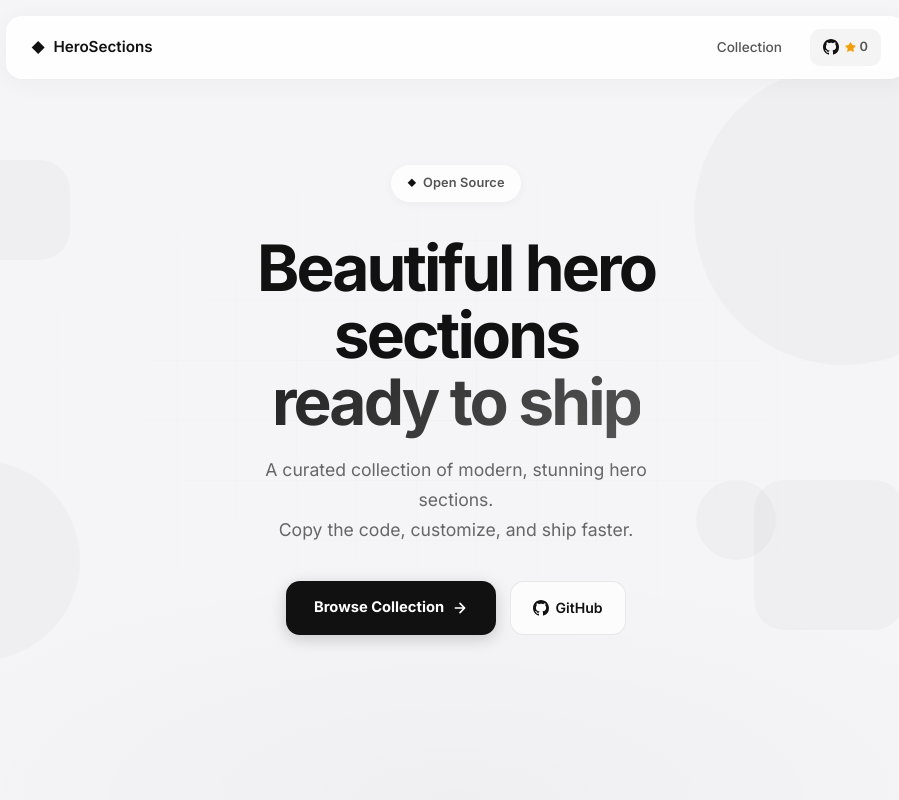
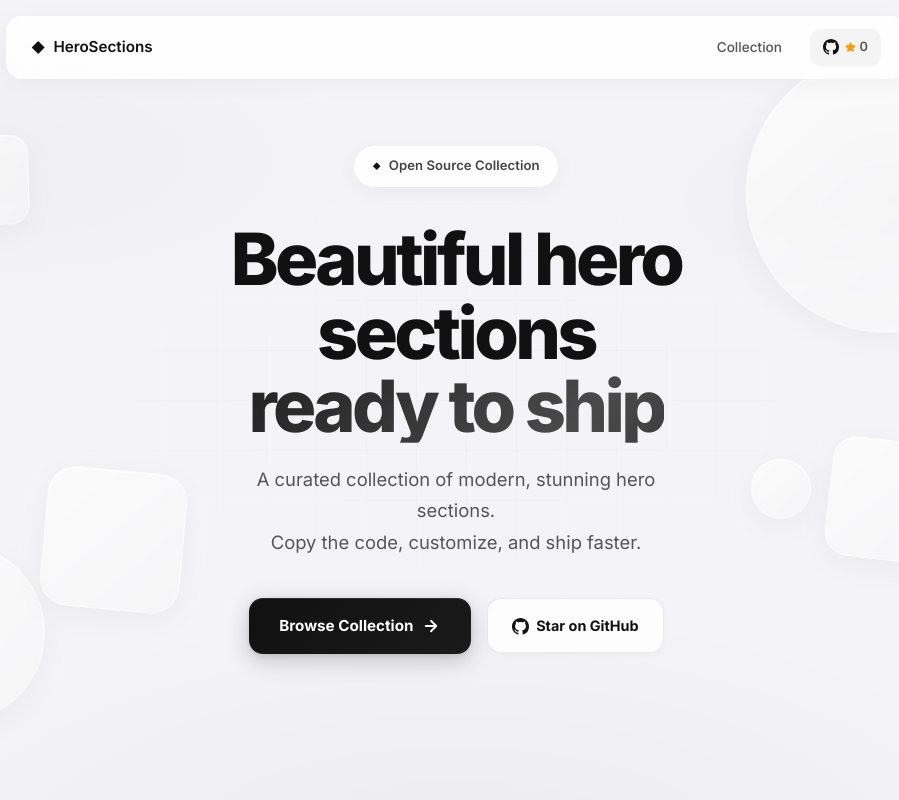
Before and after one commit to Leonxlnx/herosections, a Next.js app: page / in a window 1280 px wide. Shown: the top 800 px of the page, without its empty margins (184-1083 px from the left). Built offline with nearby package versions, Linux system fonts and the light colour scheme; no server answers.

Commit message:
Ultra premium hero - glassmorphism assets, shimmer title, staggered animations

```diff
--- a/app/components/Hero.module.css
+++ b/app/components/Hero.module.css
@@ -6,15 +6,19 @@
     justify-content: center;
     padding: clamp(1.5rem, 5vw, 3rem);
     overflow: hidden;
-    background: #f5f5f7;
+    background: #f4f4f6;
 }
 
-/* Subtle gradient */
-.bgGradient {
+/* ═══════════════════════════════════════════════════════════════════════════
+   GRADIENT BACKDROP
+   ═══════════════════════════════════════════════════════════════════════════ */
+.backdrop {
     position: absolute;
     inset: 0;
     background:
-        radial-gradient(ellipse 80% 50% at 50% 100%, rgba(0, 0, 0, 0.025) 0%, transparent 60%);
+        radial-gradient(ellipse 100% 70% at 50% 110%, rgba(0, 0, 0, 0.035) 0%, transparent 50%),
+        radial-gradient(ellipse 60% 40% at 15% 20%, rgba(0, 0, 0, 0.02) 0%, transparent 50%),
+        radial-gradient(ellipse 50% 35% at 85% 25%, rgba(0, 0, 0, 0.018) 0%, transparent 50%);
     pointer-events: none;
 }
 
@@ -24,86 +28,89 @@
 .assetsContainer {
     position: absolute;
     inset: 0;
-    overflow: hidden;
     pointer-events: none;
 }
 
 .asset {
     position: absolute;
-    border-radius: 50%;
-    background: rgba(0, 0, 0, 0.025);
-    animation: float 8s ease-in-out infinite;
+}
+
+.assetInner {
+    width: 100%;
+    height: 100%;
+    border-radius: inherit;
+    background: linear-gradient(135deg, rgba(255, 255, 255, 0.6) 0%, rgba(255, 255, 255, 0.2) 100%);
+    backdrop-filter: blur(1px);
+    border: 1px solid rgba(255, 255, 255, 0.5);
+    box-shadow:
+        0 8px 32px rgba(0, 0, 0, 0.04),
+        inset 0 1px 0 rgba(255, 255, 255, 0.8);
 }
 
 .asset1 {
-    width: 300px;
-    height: 300px;
-    top: 10%;
-    right: 8%;
-    animation-delay: 0s;
+    width: 280px;
+    height: 280px;
+    top: 8%;
+    right: 6%;
+    border-radius: 50%;
 }
 
 .asset2 {
-    width: 200px;
-    height: 200px;
-    bottom: 15%;
-    left: 5%;
-    animation-delay: 1s;
+    width: 180px;
+    height: 180px;
+    bottom: 12%;
+    left: 4%;
+    border-radius: 50%;
 }
 
 .asset3 {
-    width: 150px;
-    height: 150px;
-    top: 60%;
-    right: 15%;
-    border-radius: 20%;
-    animation-delay: 2s;
+    width: 120px;
+    height: 120px;
+    top: 55%;
+    right: 12%;
+    border-radius: 24px;
 }
 
 .asset4 {
-    width: 100px;
-    height: 100px;
-    top: 20%;
-    left: 12%;
-    border-radius: 30%;
-    animation-delay: 3s;
+    width: 90px;
+    height: 90px;
+    top: 18%;
+    left: 10%;
+    border-radius: 20px;
 }
 
 .asset5 {
-    width: 80px;
-    height: 80px;
-    bottom: 30%;
-    right: 25%;
-    animation-delay: 4s;
+    width: 60px;
+    height: 60px;
+    bottom: 35%;
+    right: 22%;
+    border-radius: 50%;
 }
 
-@keyframes float {
-
-    0%,
-    100% {
-        transform: translateY(0) rotate(0deg);
-    }
-
-    50% {
-        transform: translateY(-20px) rotate(5deg);
-    }
+.asset6 {
+    width: 140px;
+    height: 140px;
+    bottom: 25%;
+    left: 18%;
+    border-radius: 28px;
+    transform: rotate(15deg);
 }
 
-/* Minimal grid */
-.gridPattern {
+/* Grid */
+.grid {
     position: absolute;
     inset: 0;
     background-image:
-        linear-gradient(rgba(0, 0, 0, 0.015) 1px, transparent 1px),
-        linear-gradient(90deg, rgba(0, 0, 0, 0.015) 1px, transparent 1px);
-    background-size: 60px 60px;
-    mask-image: radial-gradient(ellipse 60% 50% at 50% 50%, black 0%, transparent 65%);
-    -webkit-mask-image: radial-gradient(ellipse 60% 50% at 50% 50%, black 0%, transparent 65%);
+        linear-gradient(rgba(0, 0, 0, 0.018) 1px, transparent 1px),
+        linear-gradient(90deg, rgba(0, 0, 0, 0.018) 1px, transparent 1px);
+    background-size: 50px 50px;
+    mask-image: radial-gradient(ellipse 55% 45% at 50% 50%, black 0%, transparent 65%);
+    -webkit-mask-image: radial-gradient(ellipse 55% 45% at 50% 50%, black 0%, transparent 65%);
     pointer-events: none;
 }
 
 /* ═══════════════════════════════════════════════════════════════════════════
-   CONTENT - NO CARD
+   CONTENT
    ═══════════════════════════════════════════════════════════════════════════ */
 .heroContent {
     position: relative;
@@ -112,65 +119,87 @@
     flex-direction: column;
     align-items: center;
     text-align: center;
-    max-width: 600px;
+    max-width: 650px;
 }
 
 /* Badge */
 .badge {
     display: inline-flex;
     align-items: center;
-    gap: 0.4rem;
-    padding: 0.5rem 1rem;
-    background: rgba(255, 255, 255, 0.8);
-    backdrop-filter: blur(12px);
+    gap: 0.5rem;
+    padding: 0.55rem 1.1rem;
+    background: rgba(255, 255, 255, 0.85);
+    backdrop-filter: blur(16px);
     border-radius: 100px;
-    margin-bottom: 2rem;
-    box-shadow: 0 2px 10px rgba(0, 0, 0, 0.04);
+    margin-bottom: 2.25rem;
+    box-shadow:
+        0 4px 20px rgba(0, 0, 0, 0.05),
+        inset 0 1px 0 rgba(255, 255, 255, 1);
+    border: 1px solid rgba(255, 255, 255, 0.6);
 }
 
 .badgeIcon {
-    font-size: 0.55rem;
+    font-size: 0.5rem;
     color: #111;
 }
 
-.badge span:last-child {
-    font-size: 0.8rem;
+.badgeText {
+    font-size: 0.82rem;
     font-weight: 600;
-    letter-spacing: 0.01em;
-    color: #555;
+    letter-spacing: 0.005em;
+    color: #444;
 }
 
 /* Title */
 .heroTitle {
-    font-size: clamp(2.5rem, 6vw, 4rem);
-    font-weight: 700;
-    line-height: 1.05;
-    letter-spacing: -0.045em;
+    font-size: clamp(2.75rem, 7vw, 4.5rem);
+    font-weight: 720;
+    line-height: 1.02;
+    letter-spacing: -0.05em;
     color: #111;
-    margin-bottom: 1.25rem;
+    margin-bottom: 1.35rem;
+}
+
+.titleWord {
+    display: inline-block;
 }
 
 .titleAccent {
-    background: linear-gradient(135deg, #222 0%, #555 100%);
+    display: inline-block;
+    background: linear-gradient(135deg, #1a1a1a 0%, #4a4a4a 50%, #1a1a1a 100%);
+    background-size: 200% 100%;
     -webkit-background-clip: text;
     -webkit-text-fill-color: transparent;
     background-clip: text;
+    animation: shimmer 4s ease-in-out infinite;
+}
+
+@keyframes shimmer {
+
+    0%,
+    100% {
+        background-position: 100% 50%;
+    }
+
+    50% {
+        background-position: 0% 50%;
+    }
 }
 
 /* Subtitle */
 .heroSubtitle {
-    font-size: 1.1rem;
+    font-size: 1.15rem;
     line-height: 1.7;
-    color: #666;
-    max-width: 420px;
-    margin-bottom: 2.25rem;
+    color: #555;
+    max-width: 450px;
+    margin-bottom: 2.5rem;
 }
 
 /* CTA Buttons */
 .heroCta {
     display: flex;
     align-items: center;
-    gap: 0.85rem;
+    gap: 1rem;
     flex-wrap: wrap;
     justify-content: center;
 }
@@ -178,68 +207,97 @@
 .ctaPrimary {
     display: inline-flex;
     align-items: center;
-    gap: 0.5rem;
-    padding: 0.95rem 1.75rem;
-    background: #111;
+    gap: 0.55rem;
+    padding: 1rem 1.9rem;
+    background: linear-gradient(135deg, #111 0%, #1a1a1a 100%);
     color: #fff;
     border-radius: 14px;
-    font-size: 0.92rem;
-    font-weight: 620;
+    font-size: 0.95rem;
+    font-weight: 640;
     text-decoration: none;
-    box-shadow: 0 4px 16px rgba(0, 0, 0, 0.18);
-    transition: all 0.35s cubic-bezier(0.16, 1, 0.3, 1);
+    box-shadow:
+        0 6px 24px rgba(0, 0, 0, 0.2),
+        0 2px 6px rgba(0, 0, 0, 0.1),
+        inset 0 1px 0 rgba(255, 255, 255, 0.1);
+    transition: all 0.4s cubic-bezier(0.16, 1, 0.3, 1);
 }
 
 .ctaPrimary:hover {
-    transform: translateY(-3px);
-    box-shadow: 0 10px 32px rgba(0, 0, 0, 0.22);
+    transform: translateY(-4px) scale(1.02);
+    box-shadow:
+        0 14px 40px rgba(0, 0, 0, 0.25),
+        0 6px 12px rgba(0, 0, 0, 0.12);
 }
 
 .ctaPrimary svg {
-    transition: transform 0.3s ease;
+    transition: transform 0.35s ease;
 }
 
 .ctaPrimary:hover svg {
-    transform: translateX(4px);
+    transform: translateX(5px);
 }
 
 .ctaSecondary {
     display: inline-flex;
     align-items: center;
-    gap: 0.4rem;
-    padding: 0.9rem 1.4rem;
-    background: rgba(255, 255, 255, 0.7);
-    backdrop-filter: blur(12px);
+    gap: 0.45rem;
+    padding: 0.95rem 1.5rem;
+    background: rgba(255, 255, 255, 0.8);
+    backdrop-filter: blur(16px);
     color: #111;
     border-radius: 14px;
-    font-size: 0.88rem;
-    font-weight: 600;
+    font-size: 0.9rem;
+    font-weight: 620;
     text-decoration: none;
     border: 1px solid rgba(0, 0, 0, 0.08);
-    transition: all 0.25s ease;
+    box-shadow: 0 2px 8px rgba(0, 0, 0, 0.03);
+    transition: all 0.3s ease;
 }
 
 .ctaSecondary:hover {
-    background: rgba(255, 255, 255, 0.9);
+    background: rgba(255, 255, 255, 0.95);
     border-color: rgba(0, 0, 0, 0.12);
+    transform: translateY(-2px);
+    box-shadow: 0 6px 20px rgba(0, 0, 0, 0.06);
 }
 
-/* Responsive */
-@media (max-width: 768px) {
+/* ═══════════════════════════════════════════════════════════════════════════
+   RESPONSIVE
+   ═══════════════════════════════════════════════════════════════════════════ */
+@media (max-width: 1024px) {
     .asset1 {
-        width: 180px;
-        height: 180px;
+        width: 200px;
+        height: 200px;
     }
 
     .asset2 {
-        width: 120px;
-        height: 120px;
+        width: 140px;
+        height: 140px;
     }
+
+    .asset6 {
+        display: none;
+    }
+}
+
+@media (max-width: 768px) {
 
     .asset3,
     .asset4,
     .asset5 {
         display: none;
+    }
+
+    .asset1 {
+        width: 160px;
+        height: 160px;
+        top: 5%;
+        right: 3%;
+    }
+
+    .asset2 {
+        width: 100px;
+        height: 100px;
     }
 }
 
@@ -247,6 +305,11 @@
     .hero {
         padding: 1.25rem;
         padding-top: 5rem;
+    }
+
+    .asset1,
+    .asset2 {
+        display: none;
     }
 
     .heroCta {
--- a/app/components/Hero.tsx
+++ b/app/components/Hero.tsx
@@ -5,67 +5,97 @@ import gsap from "gsap";
 import styles from "./Hero.module.css";
 
 export default function Hero() {
-    const contentRef = useRef<HTMLDivElement>(null);
     const badgeRef = useRef<HTMLDivElement>(null);
     const titleRef = useRef<HTMLHeadingElement>(null);
     const subtitleRef = useRef<HTMLParagraphElement>(null);
     const ctaRef = useRef<HTMLDivElement>(null);
+    const assetsRef = useRef<HTMLDivElement>(null);
 
     useEffect(() => {
+        // Assets floating animation
+        const assets = assetsRef.current?.querySelectorAll(`.${styles.asset}`);
+        assets?.forEach((asset, i) => {
+            gsap.to(asset, {
+                y: `random(-25, 25)`,
+                x: `random(-15, 15)`,
+                rotation: `random(-8, 8)`,
+                duration: 5 + i * 0.5,
+                repeat: -1,
+                yoyo: true,
+                ease: "sine.inOut",
+                delay: i * 0.4,
+            });
+        });
+
         const tl = gsap.timeline({ defaults: { ease: "expo.out" } });
 
-        // Smooth staggered entrance
+        // Staggered content entrance
         tl.fromTo(
             badgeRef.current,
-            { opacity: 0, y: 25 },
-            { opacity: 1, y: 0, duration: 1.1, delay: 0.3 }
+            { opacity: 0, y: 30, scale: 0.9 },
+            { opacity: 1, y: 0, scale: 1, duration: 1.2, delay: 0.2 }
         )
             .fromTo(
-                titleRef.current,
-                { opacity: 0, y: 50 },
-                { opacity: 1, y: 0, duration: 1.2 },
-                "-=0.8"
+                titleRef.current?.querySelectorAll("span") || [],
+                { opacity: 0, y: 60 },
+                { opacity: 1, y: 0, duration: 1.3, stagger: 0.1 },
+                "-=0.9"
             )
             .fromTo(
                 subtitleRef.current,
-                { opacity: 0, y: 35 },
+                { opacity: 0, y: 40 },
                 { opacity: 1, y: 0, duration: 1.1 },
-                "-=0.85"
+                "-=0.9"
             )
             .fromTo(
-                ctaRef.current,
-                { opacity: 0, y: 30 },
-                { opacity: 1, y: 0, duration: 1 },
+                ctaRef.current?.children || [],
+                { opacity: 0, y: 30, scale: 0.95 },
+                { opacity: 1, y: 0, scale: 1, duration: 1, stagger: 0.12 },
                 "-=0.8"
             );
     }, []);
 
     return (
         <section className={styles.hero}>
-            {/* Clean background */}
-            <div className={styles.bgGradient}></div>
+            {/* Gradient backdrop */}
+            <div className={styles.backdrop}></div>
 
-            {/* Floating assets */}
-            <div className={styles.assetsContainer}>
-                <div className={`${styles.asset} ${styles.asset1}`}></div>
-                <div className={`${styles.asset} ${styles.asset2}`}></div>
-                <div className={`${styles.asset} ${styles.asset3}`}></div>
-                <div className={`${styles.asset} ${styles.asset4}`}></div>
-                <div className={`${styles.asset} ${styles.asset5}`}></div>
+            {/* Animated assets */}
+            <div ref={assetsRef} className={styles.assetsContainer}>
+                <div className={`${styles.asset} ${styles.asset1}`}>
+                    <div className={styles.assetInner}></div>
+                </div>
+                <div className={`${styles.asset} ${styles.asset2}`}>
+                    <div className={styles.assetInner}></div>
+                </div>
+                <div className={`${styles.asset} ${styles.asset3}`}>
+                    <div className={styles.assetInner}></div>
+                </div>
+                <div className={`${styles.asset} ${styles.asset4}`}>
+                    <div className={styles.assetInner}></div>
+                </div>
+                <div className={`${styles.asset} ${styles.asset5}`}>
+                    <div className={styles.assetInner}></div>
+                </div>
+                <div className={`${styles.asset} ${styles.asset6}`}>
+                    <div className={styles.assetInner}></div>
+                </div>
             </div>
 
-            {/* Subtle grid */}
-            <div className={styles.gridPattern}></div>
+            {/* Grid pattern */}
+            <div className={styles.grid}></div>
 
-            {/* Content - no card */}
-            <div ref={contentRef} className={styles.heroContent}>
+            {/* Content */}
+            <div className={styles.heroContent}>
                 <div ref={badgeRef} className={styles.badge}>
                     <span className={styles.badgeIcon}>◆</span>
-                    <span>Open Source</span>
+                    <span className={styles.badgeText}>Open Source Collection</span>
                 </div>
 
                 <h1 ref={titleRef} className={styles.heroTitle}>
-                    Beautiful hero sections
+                    <span className={styles.titleWord}>Beautiful</span>{" "}
+                    <span className={styles.titleWord}>hero</span>{" "}
+                    <span className={styles.titleWord}>sections</span>
                     <br />
                     <span className={styles.titleAccent}>ready to ship</span>
                 </h1>
@@ -78,16 +108,16 @@ export default function Hero() {
 
                 <div ref={ctaRef} className={styles.heroCta}>
                     <a href="#collection" className={styles.ctaPrimary}>
-                        Browse Collection
-                        <svg width="16" height="16" viewBox="0 0 24 24" fill="none" stroke="currentColor" strokeWidth="2.5" strokeLinecap="round" strokeLinejoin="round">
+                        <span>Browse Collection</span>
+                        <svg width="18" height="18" viewBox="0 0 24 24" fill="none" stroke="currentColor" strokeWidth="2.5" strokeLinecap="round" strokeLinejoin="round">
                             <path d="M5 12h14M12 5l7 7-7 7" />
                         </svg>
                     </a>
                     <a href="https://github.com/Leonxlnx/herosections" target="_blank" rel="noopener noreferrer" className={styles.ctaSecondary}>
-                        <svg width="16" height="16" viewBox="0 0 24 24" fill="currentColor">
+                        <svg width="17" height="17" viewBox="0 0 24 24" fill="currentColor">
                             <path d="M12 0C5.37 0 0 5.37 0 12c0 5.31 3.435 9.795 8.205 11.385.6.105.825-.255.825-.57 0-.285-.015-1.23-.015-2.235-3.015.555-3.795-.735-4.035-1.41-.135-.345-.72-1.41-1.23-1.695-.42-.225-1.02-.78-.015-.795.945-.015 1.62.87 1.845 1.23 1.08 1.815 2.805 1.305 3.495.99.105-.78.42-1.305.765-1.605-2.67-.3-5.46-1.335-5.46-5.925 0-1.305.465-2.385 1.23-3.225-.12-.3-.54-1.53.12-3.18 0 0 1.005-.315 3.3 1.23.96-.27 1.98-.405 3-.405s2.04.135 3 .405c2.295-1.56 3.3-1.23 3.3-1.23.66 1.65.24 2.88.12 3.18.765.84 1.23 1.905 1.23 3.225 0 4.605-2.805 5.625-5.475 5.925.435.375.81 1.095.81 2.22 0 1.605-.015 2.895-.015 3.3 0 .315.225.69.825.57A12.02 12.02 0 0024 12c0-6.63-5.37-12-12-12z" />
                         </svg>
-                        GitHub
+                        <span>Star on GitHub</span>
                     </a>
                 </div>
             </div>
```
